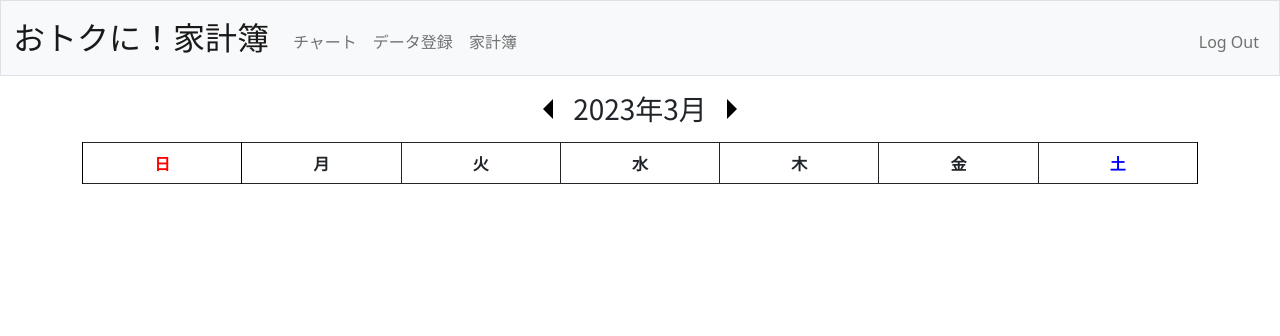
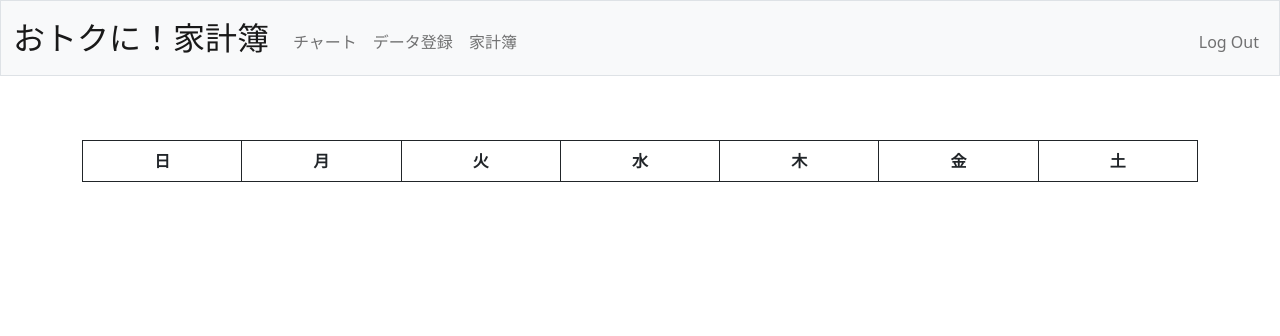
Before and after one commit to masatomo57/Indoor, a Flask app: page /kakeibo in a window 1280 px wide. Shown: the top 336 px of the page. Run offline with Flask 2, Linux system fonts and the light colour scheme; a user stored in the database is signed in; data comes from the database, SQL or seed files in the repository; lists and menus that the app fills with data are empty.

Commit message:
kekeiboの修正

```diff
--- a/kakeibo/templates/kakeibo/index.html
+++ b/kakeibo/templates/kakeibo/index.html
@@ -5,86 +5,15 @@
         <link rel="preconnect" href="https://fonts.googleapis.com">
         <link rel="preconnect" href="https://fonts.gstatic.com" crossorigin>
         <link href="https://fonts.googleapis.com/css2?family=Noto+Sans+JP&display=swap" rel="stylesheet">
-        <style>
-            .container {
-                font-family: 'Noto Sans JP', sans-serif;
-            }
-            a {
-                text-decoration: none;
-            }
-            th {
-                height: 30px;
-                text-align: center;
-            }
-            td {
-                height: 100px;
-            }
-            .today {
-                background: orange !important;
-            }
-            #prev, #month, #next {
-                display: inline-block;
-                vertical-align: middle;
-                margin: 0;
-            }
-            td:not(:empty):hover {
-                background-color: yellow;
-            }
-            #prev:hover {
-                background-color: yellow;
-            }
-            #next:hover {
-                background-color: yellow;
-            }
-            #form-container {
-                display: none;
-            }
-            .col-sm-4 {
-                padding-right: 70px;
-            }
-            #month {
-                padding-left: 20px;
-                padding-right: 20px;
-            }
-            .col-sm-8.offset-sm-2.text-center {
-                padding-bottom: 50px;
-            }
-            .first-table th:first-child, td:nth-child(7n+1) {
-                color: red;
-                border-color: black;
-            }
-            .first-table th:last-child, td:nth-child(7n) {
-                color: blue;
-                border-color: black;
-            }
-            .triangle-right{
-                border-style: solid;
-                border-width: 10px 0 10px 10px;
-                border-color: transparent transparent transparent black;
-                display: inline-block;
-                width: 0;
-                height: 0;
-            }
-            .triangle-left{
-                border-style: solid;
-                border-width: 10px 10px 10px 0;
-                border-color: transparent black transparent transparent;
-                display: inline-block;
-                width: 0;
-                height: 0;
-            }
-            .py-5 {
-                padding-top: 1rem!important;
-                padding-bottom: 3rem!important;
-            }
-        </style>
 {% endblock %}
 
 {% block main %}
-<main class="container-fluid py-5 text-center">
+    <main class="container-fluid py-5 text-center">
     <div class="first-table">
     <div class="container">
-    <botton id="prev" class="triangle-left"></botton><h3 id="month"></h3><botton id="next" class="triangle-right"></botton>
+    <botton id="prev" class="triangle-left" type="botton"></botton>
+    <h3 id="month"></h3>
+    <botton id="next" class="triangle-right" type="botton"></botton>
     <p></p>
     <div id="calendar">
     <table class="table table-bordered">
@@ -103,7 +32,7 @@
     </div>
     </div>
     </div>
-</main>
+    </main>
     <script>
         var today = new Date();
         var currentMonth = today.getMonth();
@@ -116,7 +45,7 @@
         prevButton.addEventListener("click", function() {
             currentYear = (currentMonth == 1) ? currentYear - 1 : currentYear;
             currentMonth = (currentMonth == 1) ? 12 : currentMonth - 1;
-            dataMonth(currentYear,currentMonth + 1);
+            dataMonth(currentYear, currentMonth);
             displayCalendar();
         });
 
@@ -124,16 +53,16 @@
         nextButton.addEventListener("click", function() {
             currentYear = (currentMonth == 12) ? currentYear + 1 : currentYear;
             currentMonth = (currentMonth == 12) ? 1 : currentMonth + 1;
-            dataMonth(currentYear,currentMonth + 1)
+            dataMonth(currentYear, currentMonth);
             displayCalendar();
         });
 
         function displayCalendar() {
-            // app.pyからdatabaseを格納
             var database = {{ database | tojson }};
             for (var i = 0; i < database.length; ++i) {
                 database[i][0] = parseInt(database[i][0].substr(-2));
             }
+            console.log(database[0][1]);
 
             var firstDay = (new Date(currentYear, currentMonth)).getDay();
             var daysInMonth = 32 - new Date(currentYear, currentMonth, 32).getDate();
@@ -144,10 +73,10 @@
             var monthYear = document.getElementById("month");
             var month = currentMonth % 12 + 1;
             monthYear.innerHTML = currentYear + "年" + month + "月";
-
             // dateは日付を表す
             var date = 1;
             // database[][2]の1つ目の要素の順番を表す
+            var k = 0;
             for (var i = 0; i < 6; i++) {
                 var row = document.createElement("tr");
 
@@ -180,34 +109,12 @@
         }
         displayCalendar();
 
-        // 年月情報をdbに渡すための関数(まだ、上手く渡せていない)
+        // 年月情報をdbに渡すための関数
         function dataMonth(currentYear,currentMonth) {
             var xhr = new XMLHttpRequest();
-            xhr.open('POST', '/test');
+            xhr.open('POST', '/test5');
             xhr.setRequestHeader('Content-Type', 'application/json');
             xhr.send(JSON.stringify({year: currentYear, month: currentMonth}));
         }
-
-        ///////////////////////////////////////////////////////////
-        // ここは、まだやり方模索中
-        // カレンダーの日付を表示するテーブルを取得
-        var calendarBody = document.getElementById("calendar-body");
-
-        // 日付セルにクリックイベントを追加する
-        calendarBody.addEventListener("click", function(e) {
-            // クリックされた要素がtd要素である場合にのみ処理を実行する
-            if (e.target && e.target.nodeName === "TD") {
-                // フォームを表示する
-                var formContainer = document.getElementById("form-container");
-                formContainer.style.display = "block";
-
-                // フォームを日付セルの上に配置する
-                var cellRect = e.target.getBoundingClientRect();
-                var formHeight = formContainer.offsetHeight;
-                formContainer.style.top = (cellRect.top - formHeight) + "px";
-                formContainer.style.left = cellRect.left + "px";
-            }
-        });
-        //////////////////////////////////////////////////////////
     </script>
 {% endblock %}
```
